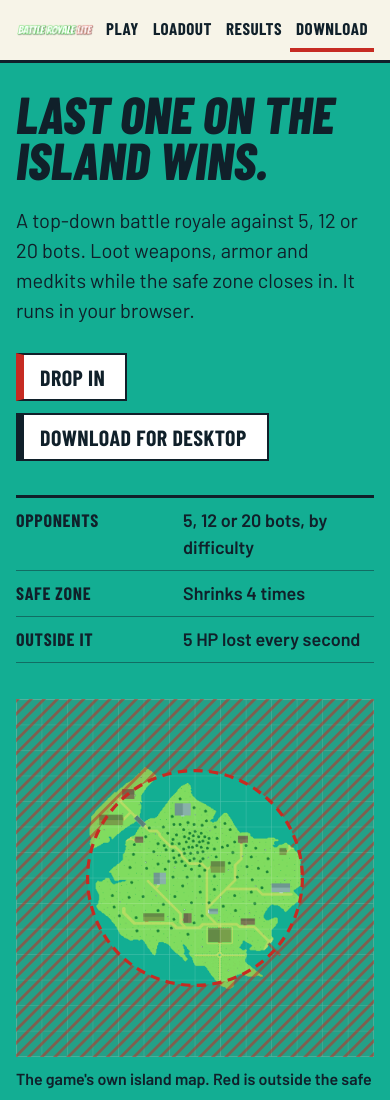
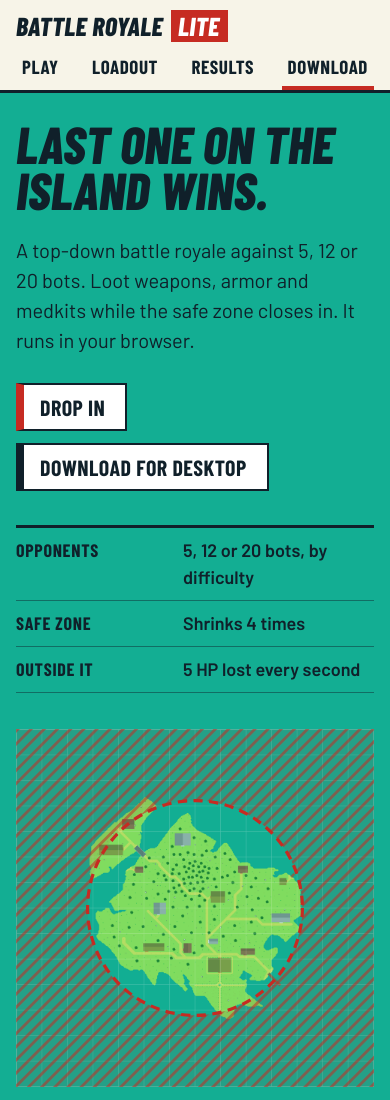
Before and after one commit to JoanathanPS/BattleRoyale, a plain HTML site: page web/index.html in a window 390 px wide. Shown: the top 1100 px of the page. Drawn offline with Linux system fonts and the light colour scheme; no server answers.

Commit message:
fix(web): replace white-on-white logo image with a text wordmark
Co-Authored-By: Claude Sonnet 5.5 <noreply@anthropic.com>
Claude-Session: https://claude.ai/code/session_01BY6YU9GvtfJiBHifUEScv7

```diff
--- a/web/css/site.css
+++ b/web/css/site.css
@@ -232,9 +232,23 @@ button:disabled {
   align-items: center;
   gap: 12px 20px;
 }
-.brand img {
-  width: 150px;
-  aspect-ratio: 643 / 120;
+/* Text wordmark: ink on paper. The game's own logo is white-filled and disappears on a light page. */
+.brand {
+  display: inline-flex;
+  align-items: center;
+  gap: 8px;
+  min-height: 44px;
+  color: var(--ink);
+  font: 800 italic 30px/1 var(--hud);
+  letter-spacing: 0.01em;
+  text-transform: uppercase;
+  text-decoration: none;
+}
+.brand b {
+  padding: 3px 9px 3px 7px;
+  background: var(--zone);
+  color: #fff;
+  font-weight: 800;
 }
 .bar nav {
   margin-left: auto;
@@ -323,15 +337,26 @@ button:disabled {
   }
 }
 @media (max-width: 480px) {
+  :root {
+    --bar-h: 96px;
+  }
   .bar__in {
-    gap: 6px;
+    flex-wrap: wrap;
+    gap: 0;
+    min-height: 0;
+    padding-top: 6px;
   }
-  .brand img {
-    width: 104px;
+  .brand {
+    font-size: 26px;
+    min-height: 40px;
+  }
+  .bar nav {
+    width: 100%;
+    margin-left: 0;
+    justify-content: space-between;
   }
   .bar nav a {
     padding: 0 6px;
-    font-size: 17px;
   }
 }
 
--- a/web/index.html
+++ b/web/index.html
@@ -26,7 +26,7 @@
 
   <header class="bar" id="top" data-zone="0">
     <div class="wrap bar__in">
-      <a class="brand" href="#drop"><img src="assets/textures/gui/logos/menu-logo.png" width="643" height="120" alt="Battle Royale Lite"></a>
+      <a class="brand" href="#drop">Battle Royale <b>Lite</b></a>
       <nav aria-label="Sections">
         <a href="#play">Play</a>
         <a href="#loadout">Loadout</a>
```
Also changed, not shown: 1 other file.
